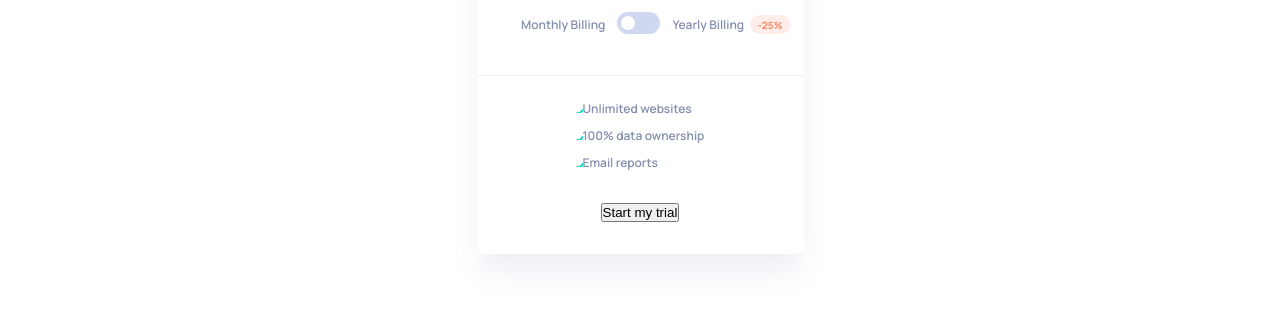
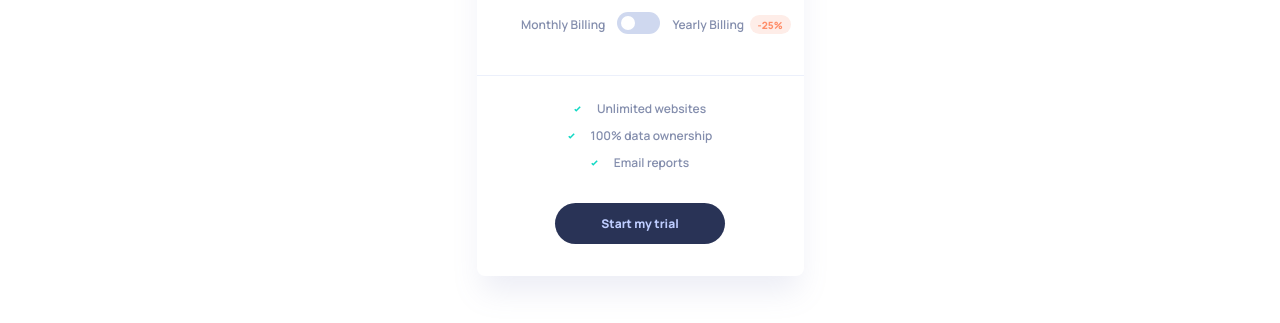
Before and after one commit to AdamHaniff/Interactive-Pricing-Component, a website built with Parcel: page index.html in a window 1280 px wide. Shown: the part 443-766 px from the top of the page. Built offline with nearby package versions, Linux system fonts and the light colour scheme.

Commit message:
Styled pricing__start-btn in 375px layout

```diff
--- a/main.scss
+++ b/main.scss
@@ -179,6 +179,10 @@ body {
     font-weight: $fw-600;
   }
 
+  &__toggle {
+    margin: 0 1.2rem;
+  }
+
   &__checkbox {
     display: none;
   }
@@ -190,7 +194,6 @@ body {
     height: 2.2rem;
     background: $color-tropical-blue;
     border-radius: 1.5rem;
-    margin: 0 1.2rem;
 
     &::before {
       display: inline-block;
@@ -239,11 +242,15 @@ body {
   &__features {
     display: flex;
     flex-direction: column;
+    align-items: center;
     gap: 1rem;
     list-style: none;
   }
 
   &__feature {
+    display: flex;
+    align-items: center;
+    gap: 1.6rem;
     color: $color-regent-grey;
     font-size: 1.2rem;
     font-weight: $fw-600;
@@ -251,9 +258,23 @@ body {
     &::before {
       display: inline-block;
       content: "";
-      width: 0.6949rem;
-      height: 0.5042rem;
+      width: 0.7rem;
+      height: 0.6rem;
       background-image: url("../images/icon-check.svg");
+      background-size: cover;
     }
   }
+
+  &__start-btn {
+    border: none;
+    border-radius: 2.05rem;
+    background: $color-cloud-burst;
+    width: 17rem;
+    height: 4.1rem;
+    color: $color-periwinkle;
+    text-align: center;
+    font-family: $font-manrope;
+    font-size: 1.2rem;
+    font-weight: $fw-800;
+  }
 }
```
Also changed, not shown: css/main.css, 1 other file.
